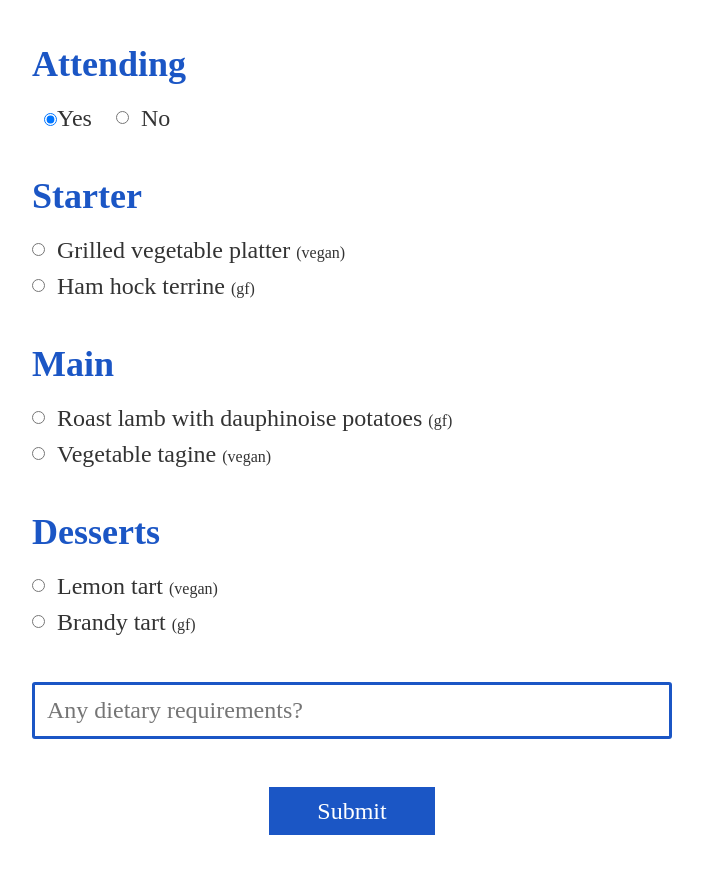
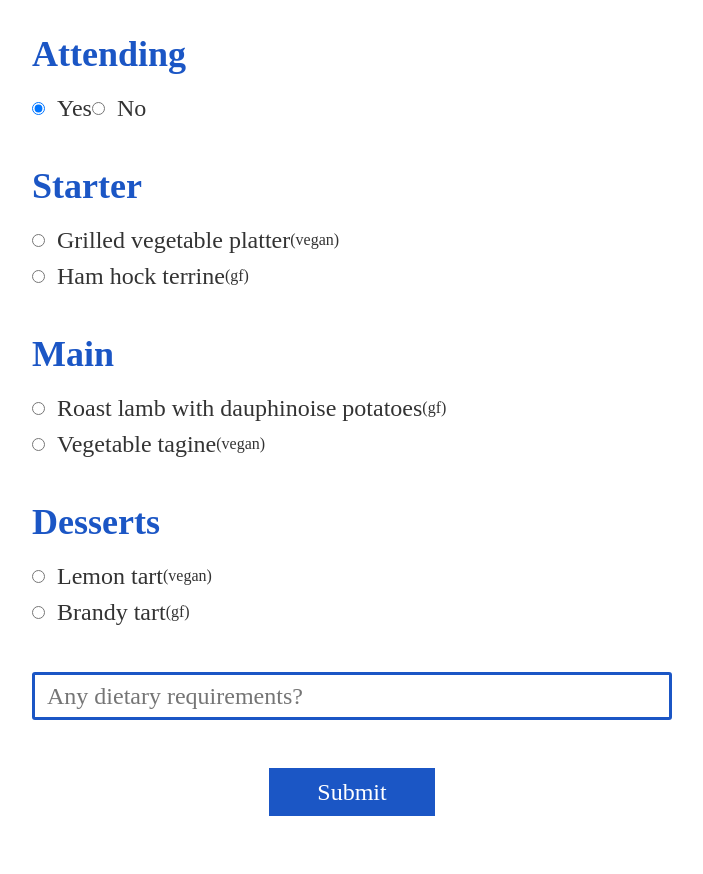
Before and after one commit to nath-codes/jelena, a React (Create React App) app: page / in a window 1280 px wide. Shown: the part 1028-1902 px from the top of the page, without its empty margins (288-991 px from the left). Built offline with nearby package versions, Linux system fonts and the light colour scheme; no server answers; a web font is replaced by a local one.

Commit message:
moved Input components inside Label components so labels are clickable

```diff
--- a/src/components/Form.jsx
+++ b/src/components/Form.jsx
@@ -102,13 +102,15 @@ class Form extends Component {
               </Label>
             </FormListItem>
             <FormListItem>
+              <Label>
                 <Input
                   name="attending"
                   type="radio"
                   value="No"
                   onChange={this.handleChange}
                 />
-              <Label>No</Label>
+                No
+              </Label>
             </FormListItem>
           </FormList>
         </Fieldset>
@@ -119,24 +121,24 @@ class Form extends Component {
             <Fieldset>
               <FormList inline>
                 <FormListItem>
+                  <Label>
                     <Input
                       type="radio"
                       name="starter"
                       value="Grilled pegetable platter (vegan)"
                       onChange={this.handleChange}
                     />
-                  <Label>
                     Grilled vegetable platter <span>(vegan)</span>
                   </Label>
                 </FormListItem>
                 <FormListItem>
+                  <Label>
                     <Input
                       type="radio"
                       name="starter"
                       value="Ham hock terrine (gf)"
                       onChange={this.handleChange}
                     />
-                  <Label>
                     Ham hock terrine <span>(gf)</span>
                   </Label>
                 </FormListItem>
@@ -147,24 +149,24 @@ class Form extends Component {
             <Fieldset>
               <FormList inline>
                 <FormListItem>
+                  <Label>
                     <Input
                       type="radio"
                       name="main"
                       value="Roast lamb with dauphinoise potatoes (gf)"
                       onChange={this.handleChange}
                     />
-                  <Label>
                     Roast lamb with dauphinoise potatoes <span>(gf)</span>
                   </Label>
                 </FormListItem>
                 <FormListItem>
+                  <Label>
                     <Input
                       type="radio"
                       name="main"
                       value="Vegetable tagine (vegan)"
                       onChange={this.handleChange}
                     />
-                  <Label>
                     Vegetable tagine <span>(vegan)</span>
                   </Label>
                 </FormListItem>
@@ -175,24 +177,24 @@ class Form extends Component {
             <Fieldset>
               <FormList inline>
                 <FormListItem>
+                  <Label>
                     <Input
                       type="radio"
                       name="dessert"
                       value="Lemon tart (vegan)"
                       onChange={this.handleChange}
                     />
-                  <Label>
                     Lemon tart <span>(vegan)</span>
                   </Label>
                 </FormListItem>
                 <FormListItem>
+                  <Label>
                     <Input
                       type="radio"
                       name="dessert"
                       value="Brandy tart (gf)"
                       onChange={this.handleChange}
                     />
-                  <Label>
                     Brandy tart <span>(gf)</span>
                   </Label>
                 </FormListItem>
--- a/src/components/Input.jsx
+++ b/src/components/Input.jsx
@@ -6,18 +6,19 @@ const textInputStyles = css`
   border-radius: 3px;
   font-family: ${props => props.theme.fonts.body};
   font-size: ${spacer(1)};
-  padding: ${spacer(0.5)};
+  height: ${spacer(2)};
+  padding: 0 ${spacer(0.5)};
   width: 100%;
 `;
 
 const StyledInput = styled.input`
   ${props => props.type === "text" && textInputStyles};
 
-  /* ${props =>
+  ${props =>
     props.type === "radio" &&
     css`
-      padding: ${spacer(1)};
-    `}; */
+      margin-right: ${spacer(0.5)};
+    `};
 `;
 
 export default StyledInput;
--- a/src/components/Label.jsx
+++ b/src/components/Label.jsx
@@ -2,9 +2,10 @@ import styled from "styled-components";
 import spacer from "../mixins/spacer";
 
 const Label = styled.label`
+  align-items: center;
+  display: flex;
   font-family: ${props => props.theme.fonts.body};
   font-size: ${spacer(1)};
-  margin: 0 ${spacer(1)} 0 ${spacer(0.5)};
 
   > span {
     font-size: 16px;
```
Lines whose indentation alone changed are shown as unchanged.
